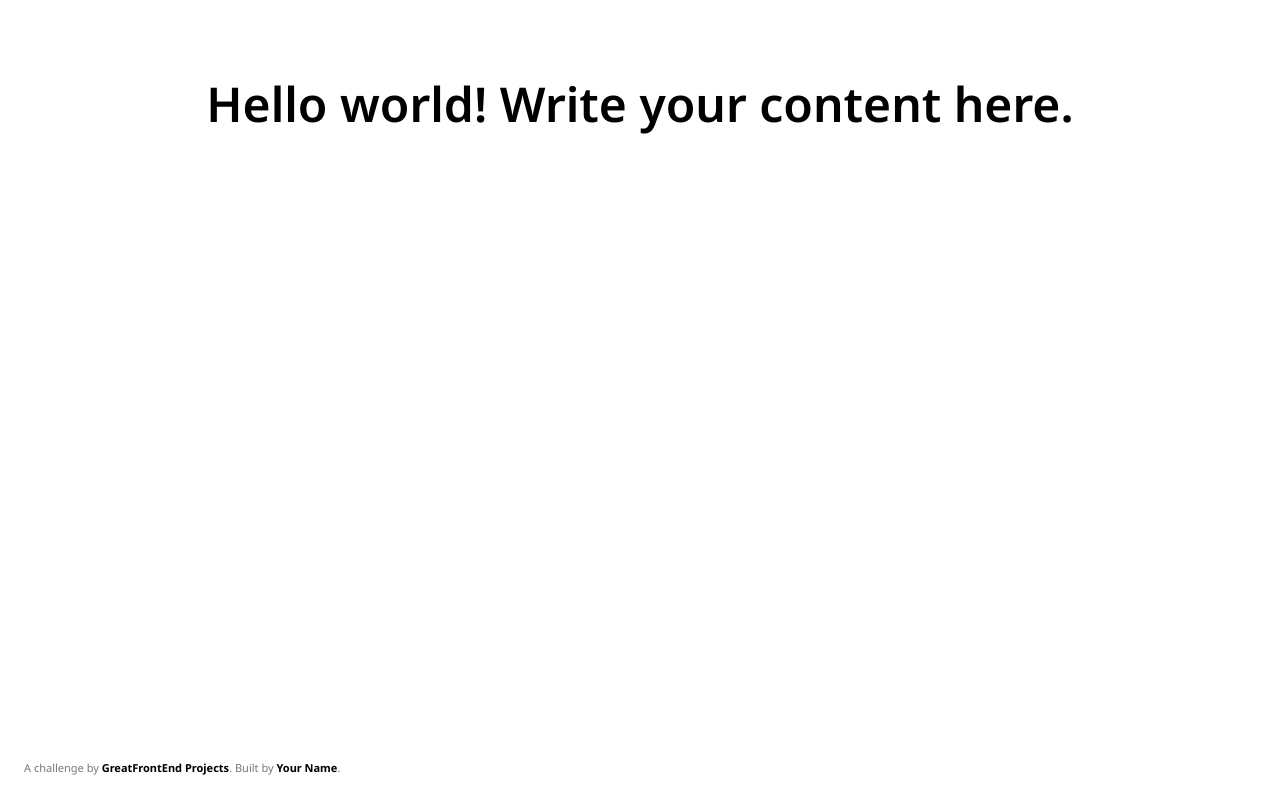
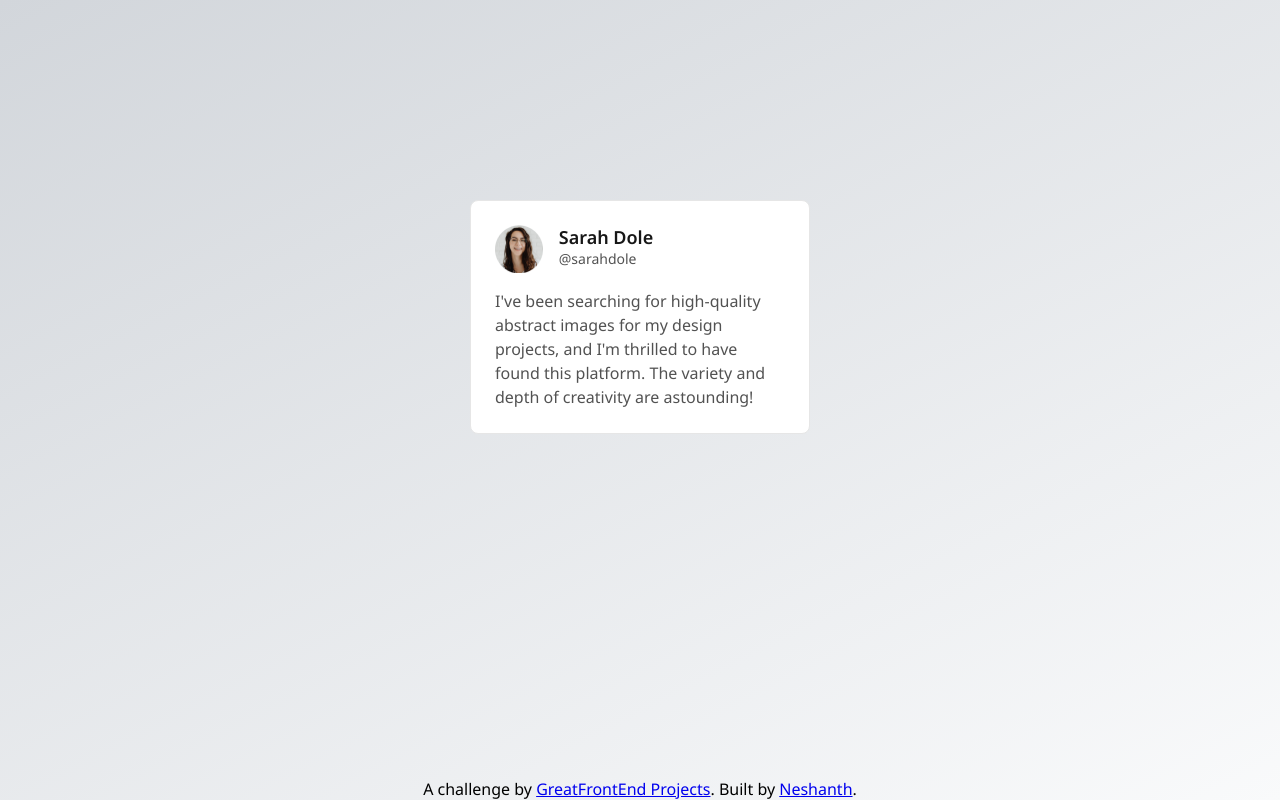
Before and after one commit to neshanth/GFE-testimonial-card, a plain HTML site: page index.html in a window 1280 px wide. Drawn offline with nearby package versions, Linux system fonts and the light colour scheme.

Commit message:
Implemented design

```diff
--- a/css/style.css
+++ b/css/style.css
@@ -1,31 +1,65 @@
-/* Put any custom CSS styles here.  */
-/* Be sure to delete the <style> tag in index.html if you want to use this stylesheet. */
-body {
+* {
+  box-sizing: border-box;
   margin: 0;
-  font-family: "Noto Sans", system-ui, -apple-system, BlinkMacSystemFont,
-    "Segoe UI", Roboto, Oxygen, Ubuntu, Cantarell, "Open Sans", "Helvetica Neue",
-    sans-serif;
-  min-height: 100vh;
-
-  -webkit-font-smoothing: antialiased;
-  -moz-osx-font-smoothing: grayscale;
-  text-rendering: optimizeLegibility;
+  padding: 0;
 }
 
-* {
-  box-sizing: border-box;
+html {
+  font-size: 1rem;
+}
+
+body {
+  font-family: 'Noto Sans', sans-serif;
+  background: linear-gradient(-27deg, #F9FAFB, #D2D6DB);
+  min-height: 100vh;
+  display: flex;
+  flex-direction: column;
+}
+
+img {
+  display: block;
+  width: 100%;
+  object-fit: contain;
+}
+
+.main {
+  padding: 0 1rem;
+}
+
+.testimonial-card-container {
+  background-color: #fff;
+  max-width: 340px;
+  margin-left: auto;
+  margin-right: auto;
+  margin-top: 200px;
+  border-radius: 8px;
+  padding: 1.5rem;
+  color: #525252;
+  font-weight: 400;
+  border: 1px solid #e6e6e6
+}
+
+.testimonial-author {
+  display: flex;
+  gap: 1rem;
+
+  .author-name {
+    font-size: 1.125rem;
+    font-weight: 600;
+    color: #171717;
+  }
+
+  .author-handle {
+    font-size: 14px;
+  }
+}
+
+.testimonial-content {
+  line-height: 1.5rem;
+  margin-top: 1rem
 }
 
 .credits {
-  color: #777;
-  position: fixed;
-  bottom: 24px;
-  left: 24px;
-  font-size: 11px;
+  margin-top: auto;
   text-align: center;
 }
-
-.credits a {
-  color: #000;
-  font-weight: bold;
-}
--- a/index.html
+++ b/index.html
@@ -7,48 +7,38 @@
     <title>GreatFrontEnd Projects</title>
     <link rel="preconnect" href="https://fonts.googleapis.com" />
     <link rel="preconnect" href="https://fonts.gstatic.com" crossorigin />
-    <link
-      href="https://fonts.googleapis.com/css2?family=Noto+Sans:ital,wght@0,100..900;1,100..900&display=swap"
-      rel="stylesheet"
-    />
+    <link href="https://fonts.googleapis.com/css2?family=Noto+Sans:ital,wght@0,100..900;1,100..900&display=swap" rel="stylesheet" />
     <link rel="stylesheet" href="css/style.css" />
-
-    <!-- Tailwind CDN allows you to use Tailwind classes immediately in your HTML without any installation steps.
-      If you're not using Tailwind, you may delete the <script> -->
-    <!-- Get started on Tailwind: https://tailwindcss.com/docs/installation/play-cdn -->
-    <script src="https://cdn.tailwindcss.com"></script>
-
     <link rel="icon" href="img/favicon.ico" sizes="any" />
     <style>
       /* You may write styles inside this <style> tag or within `css/style.css`. */
     </style>
   </head>
   <body>
-    <!-- Add your site or application content here -->
-    <h1 class="text-5xl text-center font-semibold pt-20">
-      Hello world! Write your content here.
-    </h1>
-
-    <!-- Sarah Dole
-      @sarahdole
-      I've been searching for high-quality abstract images for my design projects,
-      and I'm thrilled to have found this platform. The variety and depth of creativity are astounding!
-    -->
+    <main class="main">
+      <div class="testimonial-card-container">
+        <div class="testimonial-card">
+          <div class="testimonial-author">
+            <div class="author-img">
+              <img src="/img/profile-thumbnail.png" width="48px" height="48px" />
+            </div>
+            <div class="author-info">
+              <p class="author-name">Sarah Dole</p>
+              <p class="author-handle">@sarahdole</p>
+            </div>
+          </div>
+          <div class="testimonial-content">
+            <p>I've been searching for high-quality abstract images for my design projects, and I'm thrilled to have found this platform. The variety and depth of creativity are astounding!</p>
+          </div>
+        </div>
+      </div>
+    </main>
 
     <!-- Attribute this challenge to yourself! -->
     <div class="credits" data-gfe-screenshot-exclude="true">
       A challenge by
-      <a
-        href="https://www.greatfrontend.com/projects?ref=challenges"
-        target="_blank"
-        >GreatFrontEnd Projects</a
-      >. Built by
-      <a
-        href="https://www.greatfrontend.com/projects/u/username"
-        target="_blank"
-        >Your Name</a
-      >.
+      <a href="https://www.greatfrontend.com/projects?ref=challenges" target="_blank">GreatFrontEnd Projects</a>. Built by
+      <a href="https://www.greatfrontend.com/projects/u/de884f94" target="_blank">Neshanth</a>.
     </div>
-    <script src="js/index.js"></script>
   </body>
 </html>
```
